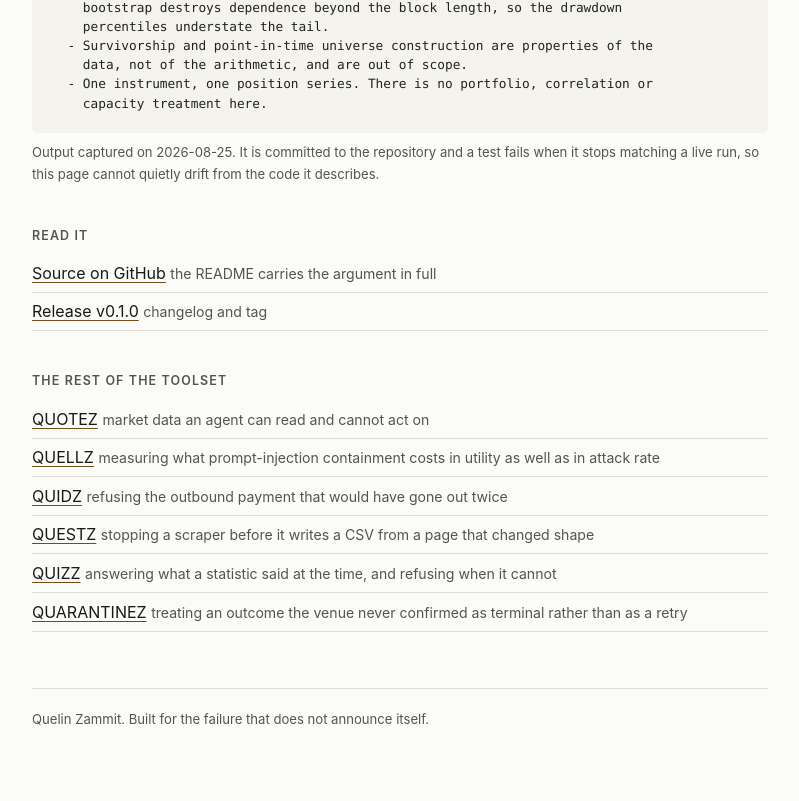
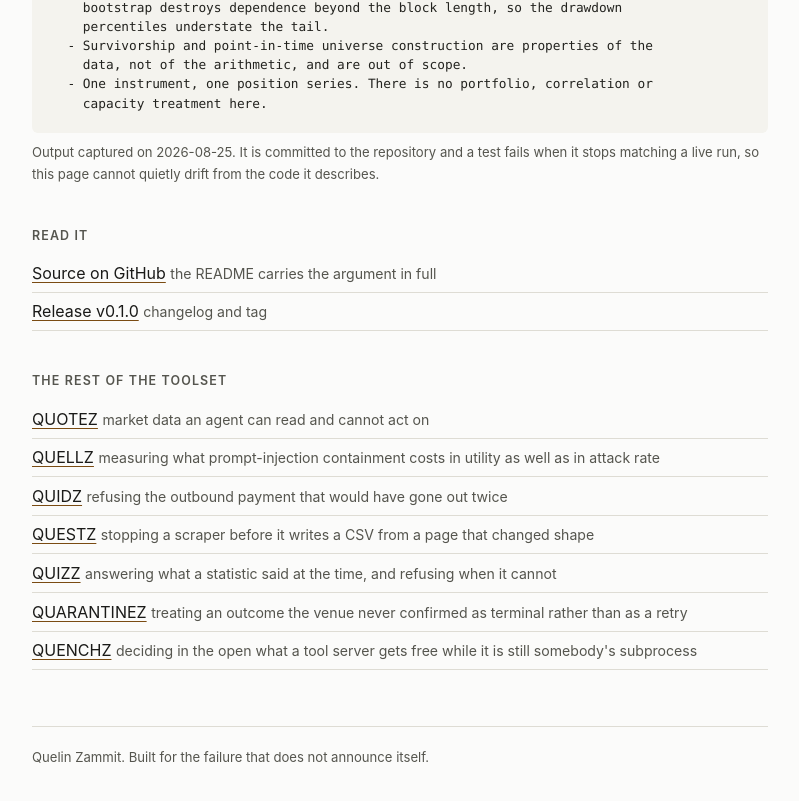
Before and after one commit to PNX89/QUACKZ, a plain HTML site: page site/index.html in a window 1280 px wide. Shown: the part 3524-4325 px from the top of the page, without its empty margins (240-1039 px from the left). Drawn offline with Linux system fonts and the light colour scheme.

Commit message:
Name the eighth repository in the footer
The shared block is generated from the manifest, and QUENCHZ went public today. Regenerated here along with this repository's card, which lists its siblings.

```diff
--- a/site/index.html
+++ b/site/index.html
@@ -249,6 +249,7 @@ LIMITS OF THIS REPORT
       <li><a href="https://pnx89.github.io/QUESTZ/">QUESTZ</a> <span>stopping a scraper before it writes a CSV from a page that changed shape</span></li>
       <li><a href="https://pnx89.github.io/QUIZZ/">QUIZZ</a> <span>answering what a statistic said at the time, and refusing when it cannot</span></li>
       <li><a href="https://pnx89.github.io/QUARANTINEZ/">QUARANTINEZ</a> <span>treating an outcome the venue never confirmed as terminal rather than as a retry</span></li>
+      <li><a href="https://pnx89.github.io/QUENCHZ/">QUENCHZ</a> <span>deciding in the open what a tool server gets free while it is still somebody's subprocess</span></li>
   </ul>
 
   <footer>Quelin Zammit. Built for the failure that does not announce itself.</footer>
```
Also changed, not shown: 1 other file.
